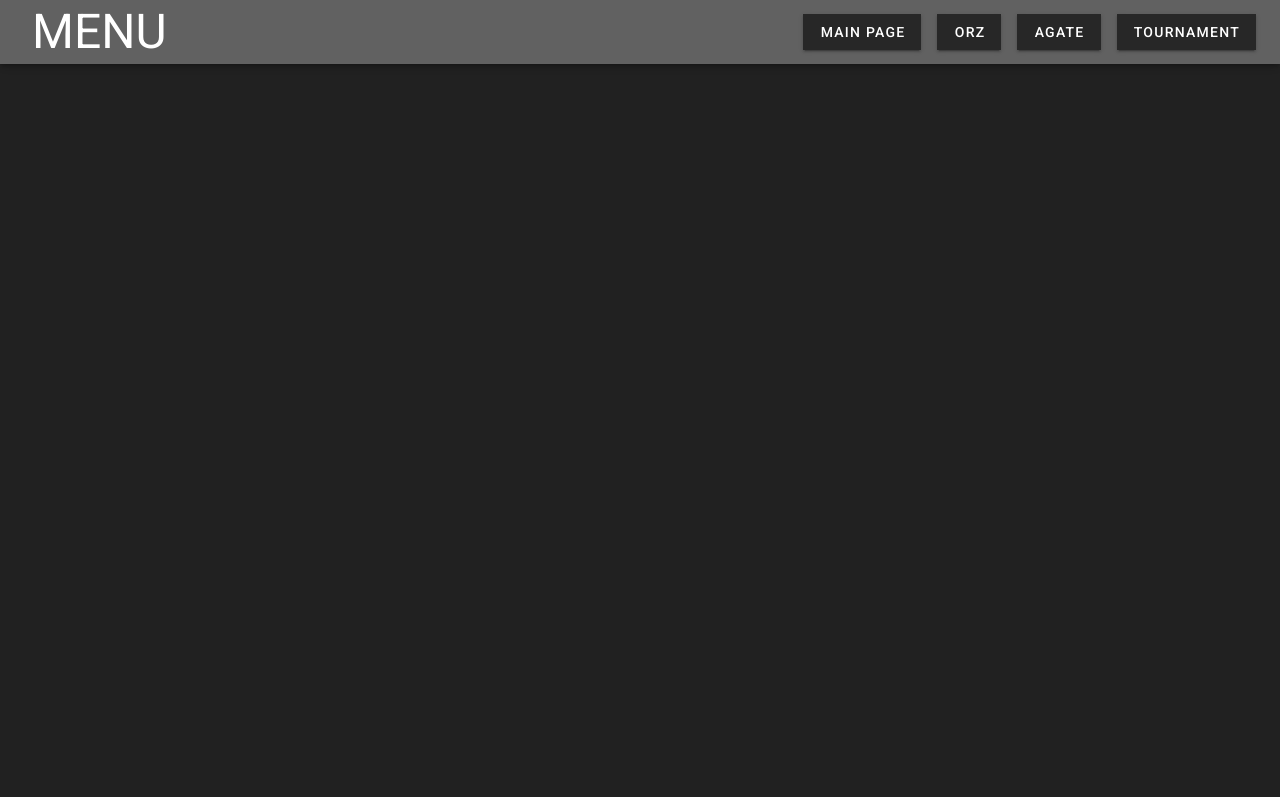
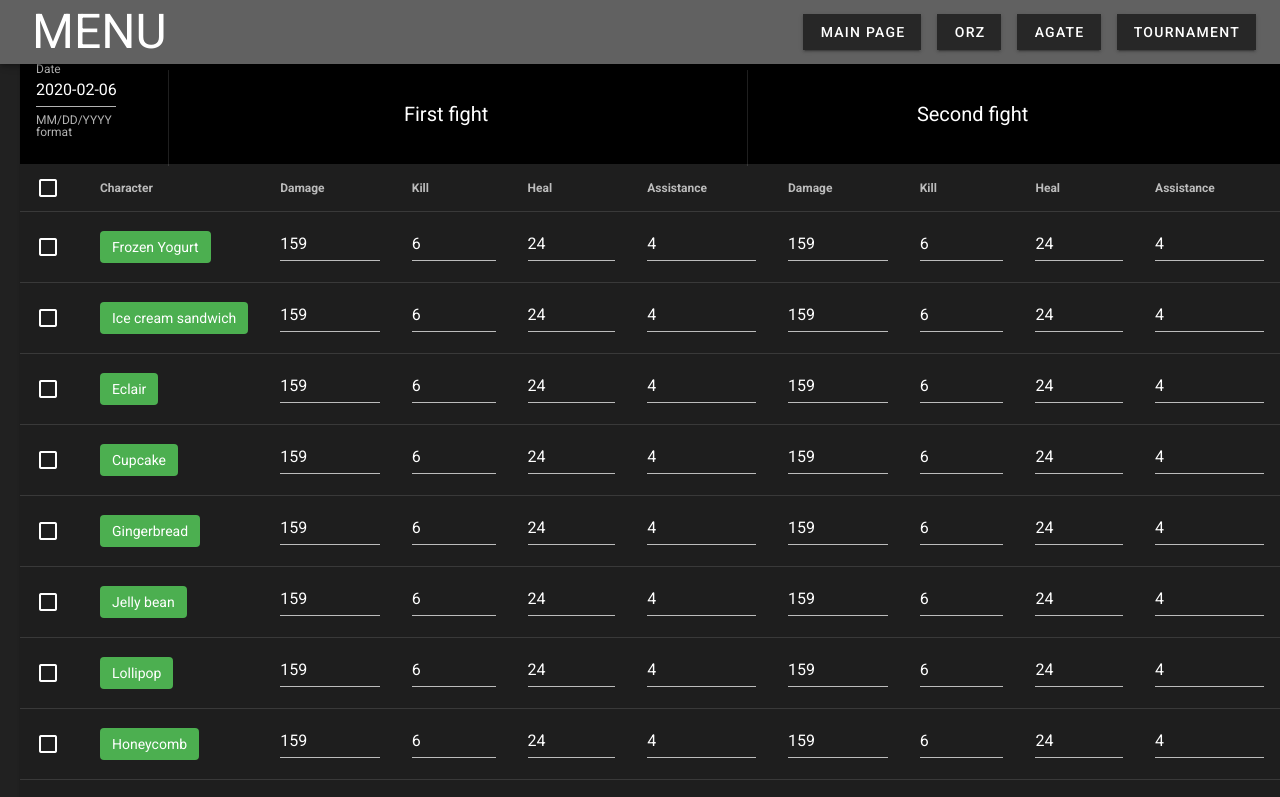
Before and after one commit to Arthkrat/RevelationMemberActivitySheet, a Vue app: page /fillFights in a window 1280 px wide. Shown: the top 797 px of the page. Built offline with nearby package versions, Linux system fonts and the light colour scheme.

Commit message:
Added fights info page

```diff
--- a/src/App.vue
+++ b/src/App.vue
@@ -27,8 +27,9 @@
         <v-list-item>
           <add-new-member></add-new-member>
         </v-list-item>
-        <v-list-item class="pl-1 pr-1">
-          <v-btn to="/addorz" width="100%">Add Orz</v-btn>
+        <v-list-item class="pl-1 pr-1 flex-wrap">
+          <v-btn class="mt-2" to="/addorz" width="100%">Add Orz</v-btn>
+          <v-btn class="mt-2" to="/fillFights" width="100%">Add fights info</v-btn>
         </v-list-item>
       </v-list>
     </v-menu>
--- /dev/null
+++ b/src/components/Pages/fillFights.vue
@@ -0,0 +1,287 @@
+<template>
+  <v-row>
+    <v-col  class="ml-5">
+      <form>
+        <v-data-table
+        v-model="selected"
+        :headers="headers"
+        :items="desserts"
+        :single-select="singleSelect"
+        item-key="name"
+        show-select
+        class="elevation-1"
+        dark
+      >
+      <template v-slot:top>
+      <v-toolbar flat color="black" height="100px">
+        <v-row align="center">
+          <v-col cols="1">
+          <v-menu
+              ref="menu1"
+              v-model="menu1"
+              :close-on-content-click="false"
+              transition="scale-transition"
+              offset-y
+              max-width="290px"
+              min-width="290px"
+            >
+              <template v-slot:activator="{ on }">
+                <v-text-field
+                  v-model="date"
+                  label="Date"
+                  hint="MM/DD/YYYY format"
+                  persistent-hint
+                  v-on="on"
+                  dark
+                  class="mb-4"
+                ></v-text-field>
+              </template>
+              <v-date-picker
+                v-model="date"
+                no-title
+                @input="menu1 = false"
+                @click:date="changeDate"
+                :allowed-dates="allowedDays"
+              ></v-date-picker>
+            </v-menu>
+          </v-col>
+             <v-divider
+          class="mx-4 ml-10"
+          inset
+          vertical
+        ></v-divider>
+          <v-col cols="5">
+            <v-toolbar-title class="text-center">First fight</v-toolbar-title>
+          </v-col>
+             <v-divider
+          class="mx-4 ml-10"
+          inset
+          vertical
+        ></v-divider>
+           <v-col cols="4">
+            <v-toolbar-title class="text-center">Second fight</v-toolbar-title>
+          </v-col>
+        </v-row>
+      </v-toolbar>
+    </template>
+      <template v-slot:item.name="{ item }">
+      <v-chip label :color="getColor(item.name)" dark>{{ item.name }}</v-chip>
+    </template>
+    <template v-slot:item.damage_first="{ item }">
+      <v-text-field type="number" v-model.number="item.damage_first"></v-text-field>
+    </template>
+    <template v-slot:item.kill_first="{ item }">
+      <v-text-field type="number" v-model.number="item.kill_first"></v-text-field>
+    </template>
+    <template v-slot:item.heal_first="{ item }">
+      <v-text-field type="number" v-model.number="item.heal_first"></v-text-field>
+    </template>
+     <template v-slot:item.assistance_first="{ item }">
+      <v-text-field type="number" v-model.number="item.assistance_first"></v-text-field>
+    </template>
+    <template v-slot:item.damage_second="{ item }">
+      <v-text-field type="number" v-model.number="item.damage_second"></v-text-field>
+    </template>
+    <template v-slot:item.kill_second="{ item }">
+      <v-text-field type="number" v-model.number="item.kill_second"></v-text-field>
+    </template>
+    <template v-slot:item.heal_second="{ item }">
+      <v-text-field type="number" v-model.number="item.heal_second"></v-text-field>
+    </template>
+     <template v-slot:item.assistance_second="{ item }">
+      <v-text-field type="number" v-model.number="item.assistance_second"></v-text-field>
+    </template>
+  </v-data-table>
+        <v-btn dark width="100%" class="mt-3">submit</v-btn>
+      </form>
+    </v-col>
+  </v-row>
+</template>
+<script>
+import moment from "moment";
+import { mapGetters } from "vuex";
+export default {
+  data() {
+    return {
+      date: "2020-02-06",
+      menu1: false,
+      menu2: false,
+      checkedAll: false,
+      presence: [],
+      singleSelect: false,
+        selected: [],
+        headers: [
+          {
+            text: 'Character',
+            align: 'left',
+            sortable: false,
+            value: 'name',
+          },
+          { text: 'Damage', value: 'damage_first' },
+          { text: 'Kill', value: 'kill_first' },
+          { text: 'Heal', value: 'heal_first' },
+          { text: 'Assistance', value: 'assistance_first' },
+          { text: 'Damage', value: 'damage_second' },
+          { text: 'Kill', value: 'kill_second' },
+          { text: 'Heal', value: 'heal_second' },
+          { text: 'Assistance', value: 'assistance_second' },
+        ],
+        desserts: [
+          {
+            name: 'Frozen Yogurt',
+            damage_first: 159,
+            damage_second: 159,
+            kill_first: 6.0,
+            kill_second: 6.0,
+            heal_first: 24,
+            heal_second: 24,
+            assistance_first: 4.0,
+            assistance_second: 4.0,
+          },
+          {
+            name: 'Ice cream sandwich',
+             damage_first: 159,
+            damage_second: 159,
+            kill_first: 6.0,
+            kill_second: 6.0,
+            heal_first: 24,
+            heal_second: 24,
+            assistance_first: 4.0,
+            assistance_second: 4.0,
+          },
+          {
+            name: 'Eclair',
+             damage_first: 159,
+            damage_second: 159,
+            kill_first: 6.0,
+            kill_second: 6.0,
+            heal_first: 24,
+            heal_second: 24,
+            assistance_first: 4.0,
+            assistance_second: 4.0,
+          },
+          {
+            name: 'Cupcake',
+             damage_first: 159,
+            damage_second: 159,
+            kill_first: 6.0,
+            kill_second: 6.0,
+            heal_first: 24,
+            heal_second: 24,
+            assistance_first: 4.0,
+            assistance_second: 4.0,
+          },
+          {
+            name: 'Gingerbread',
+            damage_first: 159,
+            damage_second: 159,
+            kill_first: 6.0,
+            kill_second: 6.0,
+            heal_first: 24,
+            heal_second: 24,
+            assistance_first: 4.0,
+            assistance_second: 4.0,
+          },
+          {
+            name: 'Jelly bean',
+             damage_first: 159,
+            damage_second: 159,
+            kill_first: 6.0,
+            kill_second: 6.0,
+            heal_first: 24,
+            heal_second: 24,
+            assistance_first: 4.0,
+            assistance_second: 4.0,
+          },
+          {
+            name: 'Lollipop',
+            damage_first: 159,
+            damage_second: 159,
+            kill_first: 6.0,
+            kill_second: 6.0,
+            heal_first: 24,
+            heal_second: 24,
+            assistance_first: 4.0,
+            assistance_second: 4.0,
+          },
+          {
+            name: 'Honeycomb',
+             damage_first: 159,
+            damage_second: 159,
+            kill_first: 6.0,
+            kill_second: 6.0,
+            heal_first: 24,
+            heal_second: 24,
+            assistance_first: 4.0,
+            assistance_second: 4.0,
+          },
+          {
+            name: 'Donut',
+            damage_first: 159,
+            damage_second: 159,
+            kill_first: 6.0,
+            kill_second: 6.0,
+            heal_first: 24,
+            heal_second: 24,
+            assistance_first: 4.0,
+            assistance_second: 4.0,
+          },
+          {
+            name: 'KitKat',
+             damage_first: 159,
+            damage_second: 159,
+            kill_first: 6.0,
+            kill_second: 6.0,
+            heal_first: 24,
+            heal_second: 24,
+            assistance_first: 4.0,
+            assistance_second: 4.0,
+          },
+        ],
+    };
+  },
+  computed: {
+    ...mapGetters(["mates", "getOrz"]),
+    computedDateFormatted() {
+      return this.formatDate(this.date);
+    },
+  },
+  watch: {
+    date() {
+      this.dateFormatted = this.formatDate(this.date);
+    }
+  },
+  created() {
+    this.presence = this.getOrz(this.date).presence;
+  },
+  methods: {
+    getColor (calories) {
+        if (calories > 400) return 'red'
+        else if (calories > 200) return 'orange'
+        else return 'green'
+      },
+    changeDate(){
+      this.checkedAll = false
+       this.presence = this.getOrz(this.date).presence;
+    },
+    allowedDays(val) {
+      return (
+        moment(val)
+          .format("dddd, MMMM Do YYYY")
+          .split(",")[0] === "Thursday"
+      );
+    },
+    formatDate(date) {
+      if (!date) return null;
+
+      const [year, month, day] = date.split("-");
+      return `${month}/${day}/${year}`;
+    },
+    parseDate(date) {
+      if (!date) return null;
+      const [month, day, year] = date.split("/");
+      return `${year}-${month.padStart(2, "0")}-${day.padStart(2, "0")}`;
+    }
+  }
+};
+</script>
--- a/src/router/index.js
+++ b/src/router/index.js
@@ -5,6 +5,7 @@ import Orz from '../components/Pages/Orz'
 import Agate from '../components/Pages/Agate'
 import MainPage from '../components/Pages/MainPage'
 import AddOrz from '../components/Pages/AddOrz'
+import FillFights from '../components/Pages/fillFights'
 Vue.use(VueRouter)
 
 const routes = [
@@ -35,6 +36,10 @@ const routes = [
   {
     path: '/mainpage',
     component: MainPage
+  },
+  {
+    path: '/fillFights',
+    component: FillFights
   }
 ]
 
```
